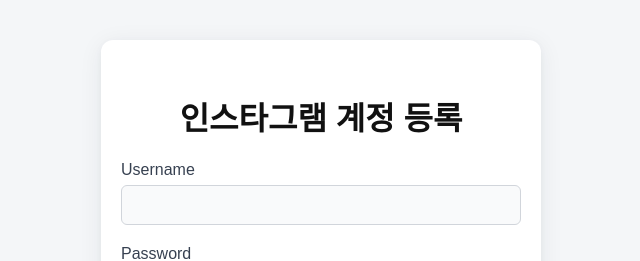
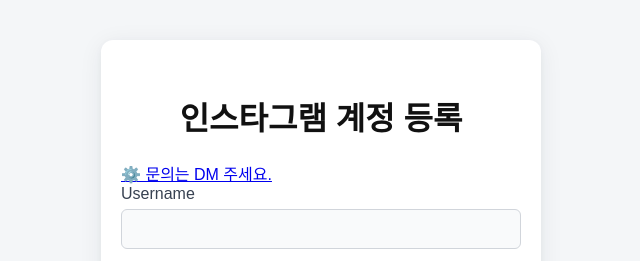
Before and after one commit to small-goliath/autogram-web, a Next.js app: page / in a window 1280 px wide. Shown: the top 261 px of the page, without its empty margins (319-959 px from the left). Built offline with nearby package versions, Linux system fonts and the light colour scheme; no server answers.

Commit message:
feat(main.tsx): 인스타그램 문의 링크 추가

```diff
--- a/pages/main.tsx
+++ b/pages/main.tsx
@@ -37,6 +37,7 @@
   return (
     <div className="container">
       <h1>인스타그램 계정 등록</h1>
+      <a href='https://instagram.com/doto.ri_' >⚙️ 문의는 DM 주세요.</a>
       <form onSubmit={handleSubmit}>
         <div className="form-group">
           <label>Username</label>
```
